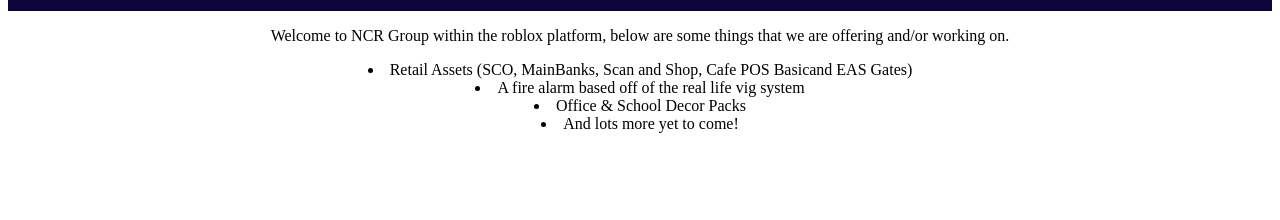
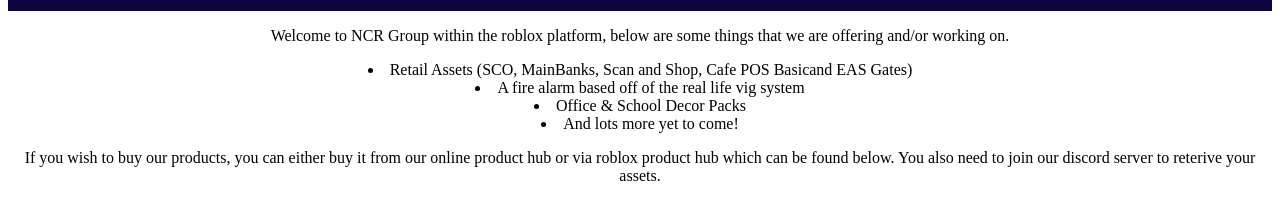
Before and after one commit to NCRgroup/ncr-group-website, a plain HTML site: page index.html in a window 1280 px wide. Shown: the part 88-308 px from the top of the page. Drawn offline with Linux system fonts and the light colour scheme.

Commit message:
Update index.html

```diff
--- a/index.html
+++ b/index.html
@@ -48,5 +48,7 @@
   <center><li>A fire alarm based off of the real life vig system</li></center>
   <center><li>Office & School Decor Packs</li></center>
   <center><li>And lots more yet to come!</li></center>
+  <p><center>If you wish to buy our products, you can either buy it from our online product hub or via roblox product hub which can be found below. You also need to join our discord server to reterive your assets.</center></p>
+
 </body>
 </html>
```
